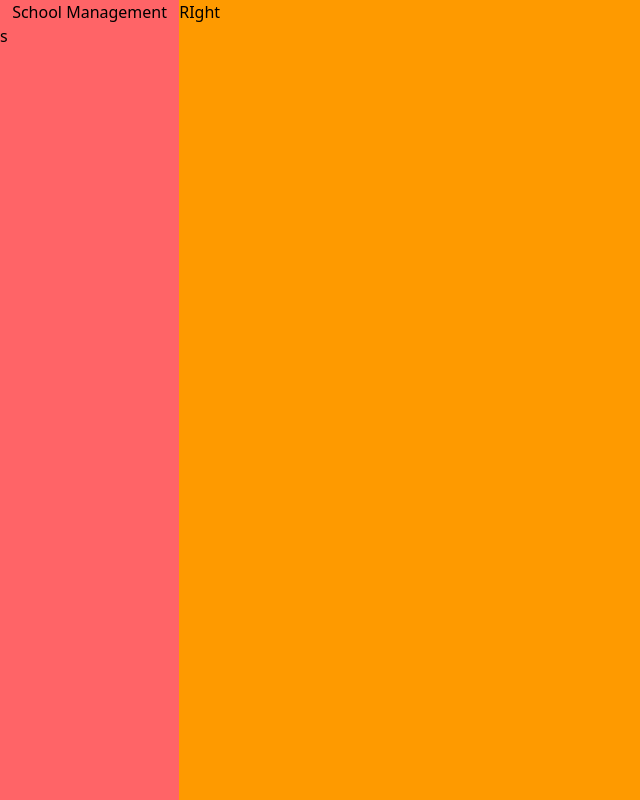
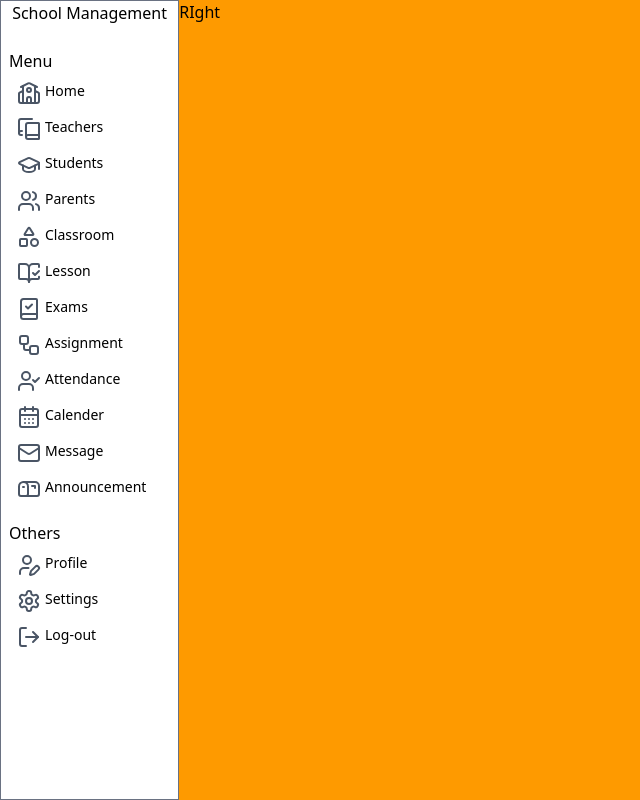
Before and after one commit to Chinweike99/school_management_system, a Next.js app: page /admin in a window 1280 px wide. Shown: the whole page, without its empty margins (0-640 px from the left). Built offline with nearby package versions, Linux system fonts and the light colour scheme.

Commit message:
side bar

```diff
--- a/src/app/(dashboard)/layout.tsx
+++ b/src/app/(dashboard)/layout.tsx
@@ -29,7 +29,7 @@ export default function DashboardLayout({
 
     <div className="flex h-screen">
       {/* LEFT */}
-      <div className="w-[14%] md:w-[8%] lg:w-[16%] xl:w-[14%] bg-red-400">
+      <div className="w-[14%] md:w-[8%] lg:w-[16%] xl:w-[14%] border-1 border-gray-500">
         <Link href={"/"} className="flex justify-center items-center">
         <span className="lg:hidden sm:block">SM</span>
         <span className="hidden lg:block">School Management</span>
--- a/src/app/components/Menubar.tsx
+++ b/src/app/components/Menubar.tsx
@@ -1,9 +1,123 @@
+import { BookCheck, BookCopy, BookOpenCheck, CalendarDays, GraduationCap, House, LogOut, Mail, Mailbox, School, Settings, Shapes, UserCheck, UserPen, Users, Workflow } from 'lucide-react'
+import Image from 'next/image'
+import Link from 'next/link'
+import { title } from 'process'
 import React from 'react'
+
+const menuItem = [
+    {
+        title: "Menu",
+        items: [
+            {
+                icon: <School />,
+                label: "Home",
+                url: "/"
+            },
+            {
+                icon: <BookCopy />,
+                label: "Teachers",
+                url: "/teachers"
+            },
+            {
+                icon: <GraduationCap />,
+                label: "Students",
+                url: "/students"
+            },
+            {
+                icon: <Users />,
+                label: "Parents",
+                url: "/parents"
+            },
+            {
+                icon: <Shapes />,
+                label: "Classroom",
+                url: "/class"
+            },
+            {
+                icon: <BookOpenCheck />,
+                label: "Lesson",
+                url: "/lesson"
+            },
+            {
+                icon: <BookCheck />,
+                label: "Exams",
+                url: "/exam"
+            },
+            {
+                icon: <Workflow />,
+                label: "Assignment",
+                url: "/assignment"
+            },
+            {
+                icon: <UserCheck />,
+                label: "Attendance",
+                url: "/attendance"
+            },
+            {
+                icon: <CalendarDays />,
+                label: "Calender",
+                url: "/calender"
+            },
+            {
+                icon: <Mail />,
+                label: "Message",
+                url: "/message"
+            },
+            {
+                icon: <Mailbox />,
+                label: "Announcement",
+                url: "/anoouncement"
+            },
+        ]
+    },
+    {
+        title: "Others",
+        items: [
+            {
+                icon: <UserPen />,
+                label: "Profile",
+                url: "/profile"
+            },
+            {
+                icon: <Settings />,
+                label: "Settings",
+                url: "/settings"
+            },
+            {
+                icon: <LogOut />,
+                label: "Log-out",
+                url: "/logout"
+            },
+        ]
+    }
+]
+
 
 const Menubar = () => {
   return (
     <div>
-      s
+      <div className='mt-4'>
+        {
+            menuItem.map((item, index) => {
+                return (
+                    <div key={index} className='flex text-base flex-col items-start p-2 justify-center'>
+                        <span className=''>{item.title}</span>
+                        {
+                            item.items.map((i, index) => {
+                                return(
+                                    <Link href={i.url} key={index} className='w-full flex gap-4 p-2 hover:bg-gray-200 hover:border-t hover:border-gray-400 rounded-lg text-sm items-start  '>
+                                        {/* <Image src={`${i.icon}`} alt={`${i.label}`} height={20} width={20}/> */}
+                                        <span className='h-3 w-3 text-gray-600'>{i.icon}</span>
+                                        <span>{i.label}</span>
+                                    </Link>
+                                )
+                            })
+                        }
+                    </div>
+                )
+            })
+        }
+      </div>
     </div>
   )
 }
```
